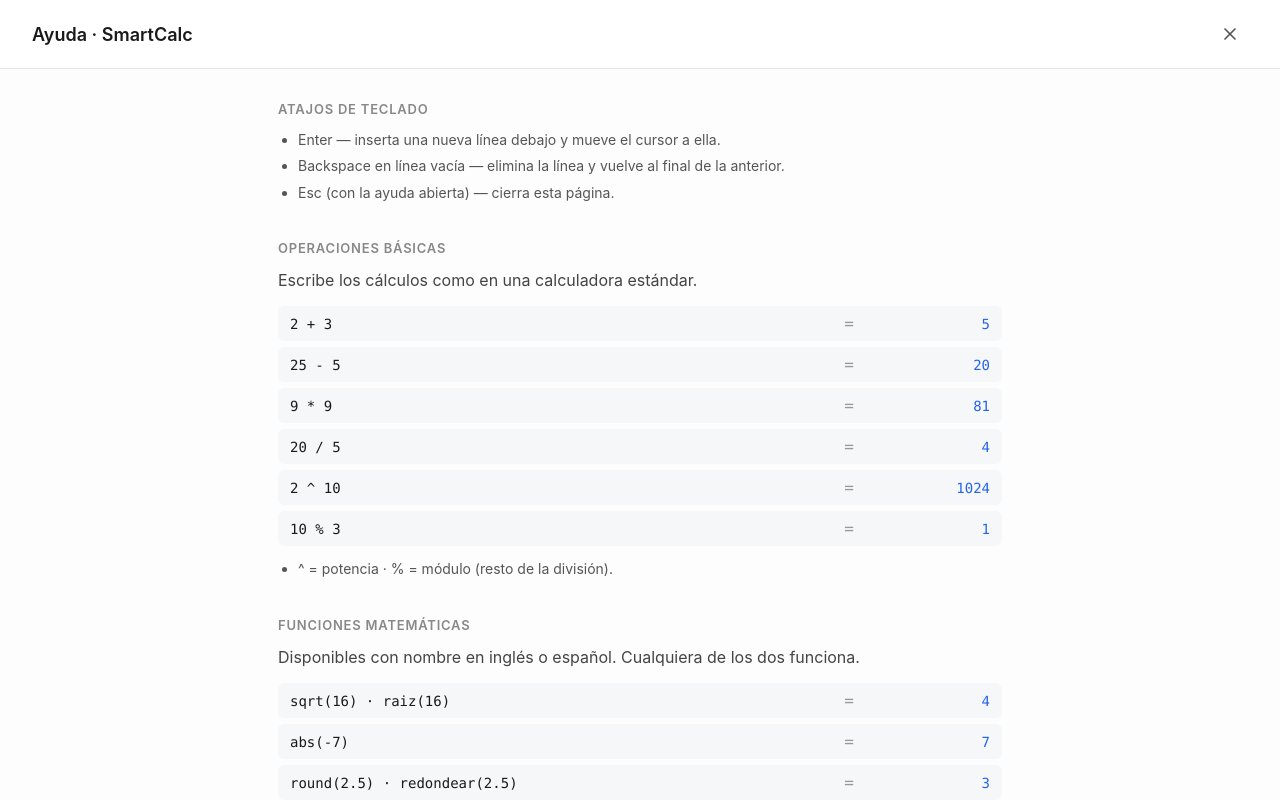
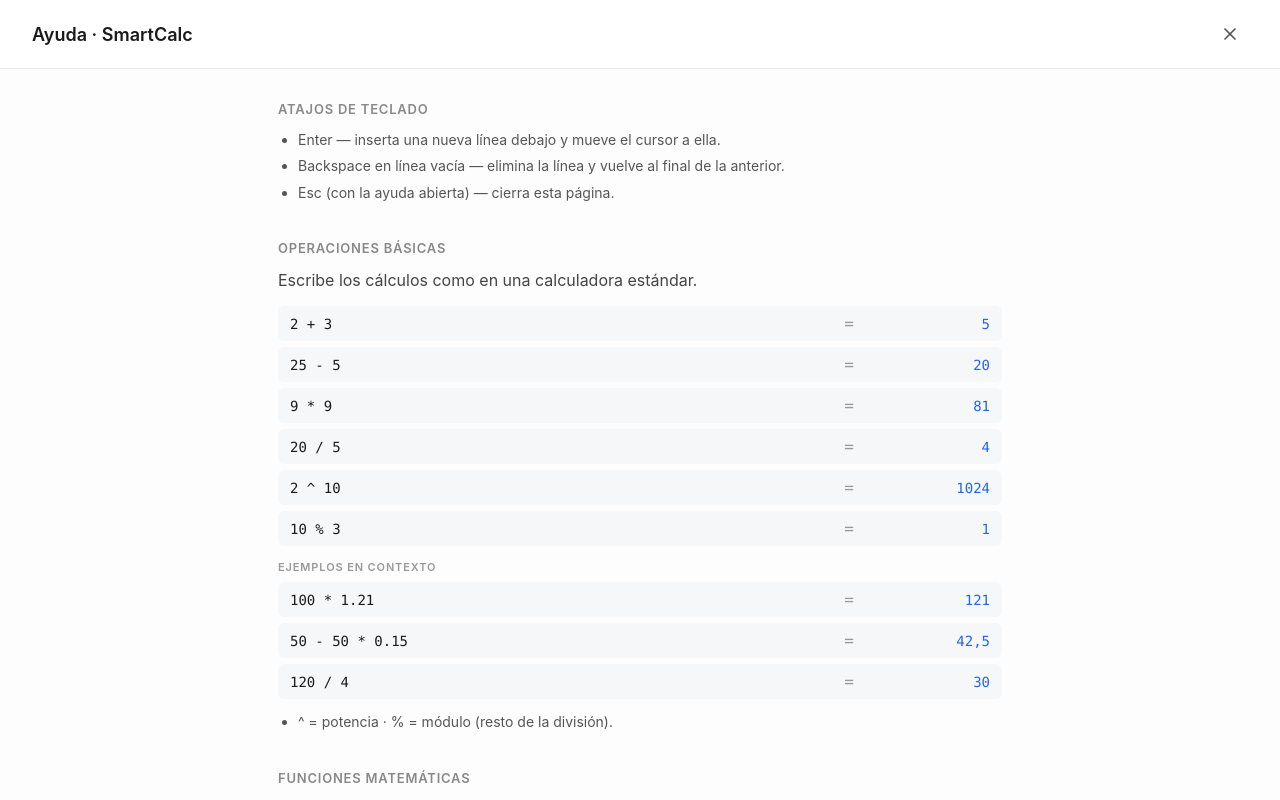
Before and after one commit to rafarq/SmartCalc, a React (Vite) app: page / in a window 1280 px wide. Both pictures are taken after a click on the button 1168 px from the left and 26 px from the top of the page. Built offline with nearby package versions, Linux system fonts and the light colour scheme.

Commit message:
docs(help): porcentajes, regla de tres y glosario bilingüe de funciones

```diff
--- a/src/components/HelpPage.tsx
+++ b/src/components/HelpPage.tsx
@@ -5,11 +5,17 @@
 
 type Example = { input: string; result: string };
 
+type AliasRow = { english: string; spanish?: string; description: string };
+
+type AliasGroup = { heading: string; rows: AliasRow[] };
+
 type Section = {
   title: string;
   description?: string;
   examples?: Example[];
+  useCases?: Example[];
   notes?: string[];
+  aliasGroups?: AliasGroup[];
 };
 
 const SECTIONS: Section[] = [
@@ -32,6 +38,11 @@
       { input: '2 ^ 10', result: '1024' },
       { input: '10 % 3', result: '1' },
     ],
+    useCases: [
+      { input: '100 * 1.21', result: '121' },
+      { input: '50 - 50 * 0.15', result: '42,5' },
+      { input: '120 / 4', result: '30' },
+    ],
     notes: ['^ = potencia · % = módulo (resto de la división).'],
   },
   {
@@ -45,6 +56,11 @@
       { input: 'floor(2.9)   ·   suelo(2.9)', result: '2' },
       { input: 'sign(-3)   ·   signo(-3)', result: '-1' },
     ],
+    useCases: [
+      { input: 'sqrt(3^2 + 4^2)', result: '5' },
+      { input: 'abs(120 - 145)', result: '25' },
+      { input: 'round(19.99 * 1.21)', result: '24' },
+    ],
   },
   {
     title: 'Trigonometría',
@@ -57,6 +73,58 @@
       { input: 'acos(0)   ·   arcocoseno(0)', result: '90' },
       { input: 'atan(1)   ·   arcotangente(1)', result: '45' },
     ],
+    useCases: [
+      { input: '50 * tan(30)', result: '28,87' },
+      { input: '10 * sin(45)', result: '7,07' },
+      { input: 'atan(5 / 12)', result: '22,62' },
+    ],
+    notes: [
+      'Altura de un objeto a 50 m con ángulo 30° → 50 · tan(30).',
+      'Ángulo de una rampa que sube 5 m en 12 m → atan(5 / 12).',
+    ],
+  },
+  {
+    title: 'Logaritmos y exponencial',
+    description: 'log usa base 10 por defecto. Pasa una segunda base como segundo argumento.',
+    examples: [
+      { input: 'log(100)', result: '2' },
+      { input: 'log(1000)', result: '3' },
+      { input: 'log(8, 2)', result: '3' },
+      { input: 'ln(e)', result: '1' },
+      { input: 'exp(1)', result: '2,718282' },
+    ],
+    useCases: [
+      { input: '-log(0.0001)', result: '4' },
+      { input: '10 * log(1000)', result: '30' },
+      { input: '1000 * exp(0.05 * 10)', result: '1.648,72' },
+    ],
+    notes: [
+      'ln = logaritmo natural (base e) · exp(x) = e^x.',
+      'pH de una concentración 1e-4 mol/L → -log(0.0001).',
+      'Decibelios de una potencia relativa de 1000 → 10 · log(1000).',
+      'Interés compuesto continuo (1.000 € al 5 % durante 10 años) → 1000 · exp(0.05 · 10).',
+    ],
+  },
+  {
+    title: 'Estadística',
+    description: 'Acepta cualquier número de argumentos separados por comas.',
+    examples: [
+      { input: 'min(1, 2, 3)', result: '1' },
+      { input: 'max(1, 2, 3)', result: '3' },
+      { input: 'mean(2, 4, 6)', result: '4' },
+      { input: 'median(1, 5, 3)', result: '3' },
+      { input: 'std(2, 4, 4, 4, 5, 5, 7, 9)', result: '2,14' },
+    ],
+    useCases: [
+      { input: 'mean(7, 8.5, 9, 6.5)', result: '7,75' },
+      { input: 'max(120, 145, 98, 132) - min(120, 145, 98, 132)', result: '47' },
+      { input: 'median(1200, 1500, 1350, 4800, 1450)', result: '1.450' },
+    ],
+    notes: [
+      'Nota media de un trimestre → mean(7, 8.5, 9, 6.5).',
+      'Rango de temperaturas semanales → max(...) - min(...).',
+      'Salario representativo cuando hay valores atípicos → median en lugar de mean.',
+    ],
   },
   {
     title: 'Constantes',
@@ -64,6 +132,111 @@
       { input: 'pi', result: '3,141593' },
       { input: 'e', result: '2,718282' },
       { input: 'tau', result: '6,283185' },
+    ],
+    useCases: [
+      { input: 'pi * 5^2', result: '78,54' },
+      { input: '2 * pi * 5', result: '31,42' },
+      { input: '(4 / 3) * pi * 5^3', result: '523,6' },
+    ],
+    notes: [
+      'Área de un círculo de radio 5 → pi · 5².',
+      'Longitud de la circunferencia → 2 · pi · r.',
+      'Volumen de una esfera → (4/3) · pi · r³.',
+    ],
+  },
+  {
+    title: 'Abreviaturas numéricas',
+    description: 'Sufijos k (miles) y M (millones) pegados a un número.',
+    examples: [
+      { input: '100k', result: '100.000' },
+      { input: '2.5M', result: '2.500.000' },
+      { input: '3M + 100k', result: '3.100.000' },
+    ],
+    useCases: [
+      { input: '12 * 3.5k', result: '42.000' },
+      { input: '1.2M / 12', result: '100.000' },
+      { input: '250k * 0.03', result: '7.500' },
+    ],
+    notes: [
+      'Solo se reemplazan cuando son sufijos numéricos: km a millas sigue siendo una conversión de unidades, no 1000 m.',
+      'Ingresos anuales con sueldo de 3.500 €/mes → 12 · 3.5k.',
+      'Cuota mensual de un préstamo de 1,2 M repartido en 12 meses → 1.2M / 12.',
+    ],
+  },
+  {
+    title: 'Porcentajes y regla de tres',
+    description: 'Frases en español natural que SmartCalc reconoce sin necesidad de operadores.',
+    examples: [
+      { input: '50 + 10% de impuestos', result: '55' },
+      { input: '120 - 30% de descuento', result: '84' },
+      { input: '20% de 300', result: '60' },
+      { input: '50 es qué % de 200', result: '25' },
+      { input: 'si 3 kg son 6€, 5 kg son ?', result: '10' },
+    ],
+    useCases: [
+      { input: '90 + 21% de IVA', result: '108,9' },
+      { input: '1500 - 15% de descuento', result: '1.275' },
+      { input: 'si 100 km son 5h, 250 km son ?', result: '12,5' },
+    ],
+    notes: [
+      'El texto tras "de" es libre: 10% de propina, 21% de IVA, 30% de descuento… SmartCalc ignora la etiqueta.',
+      'Regla de tres directa: las unidades junto a los números son decorativas, solo se usan los valores numéricos.',
+    ],
+  },
+  {
+    title: 'Glosario de funciones (español ↔ inglés)',
+    description:
+      'Todas las funciones aceptan su nombre en inglés. Las marcadas también admiten su alias en español. Las que solo aparecen en inglés todavía no tienen alias traducido.',
+    aliasGroups: [
+      {
+        heading: 'Aritméticas',
+        rows: [
+          { english: 'sqrt(x)', spanish: 'raiz(x)', description: 'Raíz cuadrada' },
+          { english: 'abs(x)', description: 'Valor absoluto' },
+          { english: 'round(x)', spanish: 'redondear(x)', description: 'Redondeo al entero más cercano' },
+          { english: 'ceil(x)', spanish: 'techo(x)', description: 'Redondeo hacia arriba' },
+          { english: 'floor(x)', spanish: 'suelo(x)', description: 'Redondeo hacia abajo' },
+          { english: 'sign(x)', spanish: 'signo(x)', description: 'Signo: -1, 0 o 1' },
+        ],
+      },
+      {
+        heading: 'Trigonometría (grados)',
+        rows: [
+          { english: 'sin(x)', spanish: 'seno(x)', description: 'Seno' },
+          { english: 'cos(x)', spanish: 'coseno(x)', description: 'Coseno' },
+          { english: 'tan(x)', spanish: 'tangente(x)', description: 'Tangente' },
+          { english: 'asin(x)', spanish: 'arcoseno(x)', description: 'Arcoseno' },
+          { english: 'acos(x)', spanish: 'arcocoseno(x)', description: 'Arcocoseno' },
+          { english: 'atan(x)', spanish: 'arcotangente(x)', description: 'Arcotangente' },
+        ],
+      },
+      {
+        heading: 'Logaritmos y exponencial',
+        rows: [
+          { english: 'log(x)', description: 'Logaritmo base 10' },
+          { english: 'log(x, b)', description: 'Logaritmo en base b' },
+          { english: 'ln(x)', description: 'Logaritmo natural (base e)' },
+          { english: 'exp(x)', description: 'Exponencial: e^x' },
+        ],
+      },
+      {
+        heading: 'Estadística',
+        rows: [
+          { english: 'min(...)', description: 'Mínimo de los argumentos' },
+          { english: 'max(...)', description: 'Máximo de los argumentos' },
+          { english: 'mean(...)', description: 'Media aritmética' },
+          { english: 'median(...)', description: 'Mediana' },
+          { english: 'std(...)', description: 'Desviación típica (muestral)' },
+        ],
+      },
+      {
+        heading: 'Constantes',
+        rows: [
+          { english: 'pi', description: '3,141592…' },
+          { english: 'e', description: '2,718281…' },
+          { english: 'tau', description: '2π — 6,283185…' },
+        ],
+      },
     ],
   },
   {
@@ -125,6 +298,50 @@
                 ))}
               </div>
             )}
+            {sec.useCases && (
+              <>
+                <h3 className="help-subsection-title">Ejemplos en contexto</h3>
+                <div className="help-examples">
+                  {sec.useCases.map((ex, i) => (
+                    <div key={i} className="help-example">
+                      <code className="help-input">{ex.input}</code>
+                      <span className="help-arrow">=</span>
+                      <code className="help-result">{ex.result}</code>
+                    </div>
+                  ))}
+                </div>
+              </>
+            )}
+            {sec.aliasGroups &&
+              sec.aliasGroups.map((group) => (
+                <div key={group.heading} className="help-alias-group">
+                  <h3 className="help-subsection-title">{group.heading}</h3>
+                  <table className="help-alias-table">
+                    <thead>
+                      <tr>
+                        <th>Inglés</th>
+                        <th>Español</th>
+                        <th>Descripción</th>
+                      </tr>
+                    </thead>
+                    <tbody>
+                      {group.rows.map((row) => (
+                        <tr key={row.english}>
+                          <td><code className="help-alias-name">{row.english}</code></td>
+                          <td>
+                            {row.spanish ? (
+                              <code className="help-alias-name">{row.spanish}</code>
+                            ) : (
+                              <span className="help-alias-missing">—</span>
+                            )}
+                          </td>
+                          <td>{row.description}</td>
+                        </tr>
+                      ))}
+                    </tbody>
+                  </table>
+                </div>
+              ))}
             {sec.notes && (
               <ul className="help-notes">
                 {sec.notes.map((n, i) => (
--- a/src/styles/app.css
+++ b/src/styles/app.css
@@ -208,6 +208,52 @@
   color: #444;
   line-height: 1.5;
 }
+.help-subsection-title {
+  font-size: 11px;
+  text-transform: uppercase;
+  letter-spacing: 0.08em;
+  color: #999;
+  margin: 14px 0 8px;
+  font-weight: 600;
+}
+.help-alias-group {
+  margin-bottom: 18px;
+}
+.help-alias-table {
+  width: 100%;
+  border-collapse: collapse;
+  font-size: 14px;
+}
+.help-alias-table th {
+  text-align: left;
+  font-weight: 600;
+  font-size: 11px;
+  text-transform: uppercase;
+  letter-spacing: 0.06em;
+  color: #888;
+  padding: 6px 12px;
+  border-bottom: 1px solid #e5e7eb;
+}
+.help-alias-table td {
+  padding: 8px 12px;
+  border-bottom: 1px solid #f1f2f4;
+  color: #333;
+  vertical-align: baseline;
+}
+.help-alias-table tr:last-child td {
+  border-bottom: none;
+}
+.help-alias-name {
+  font-family: ui-monospace, SFMono-Regular, Menlo, monospace;
+  font-size: 13px;
+  color: #1a1a1a;
+  background: #f6f7f9;
+  padding: 2px 6px;
+  border-radius: 4px;
+}
+.help-alias-missing {
+  color: #bbb;
+}
 .help-examples {
   display: grid;
   gap: 6px;
```
